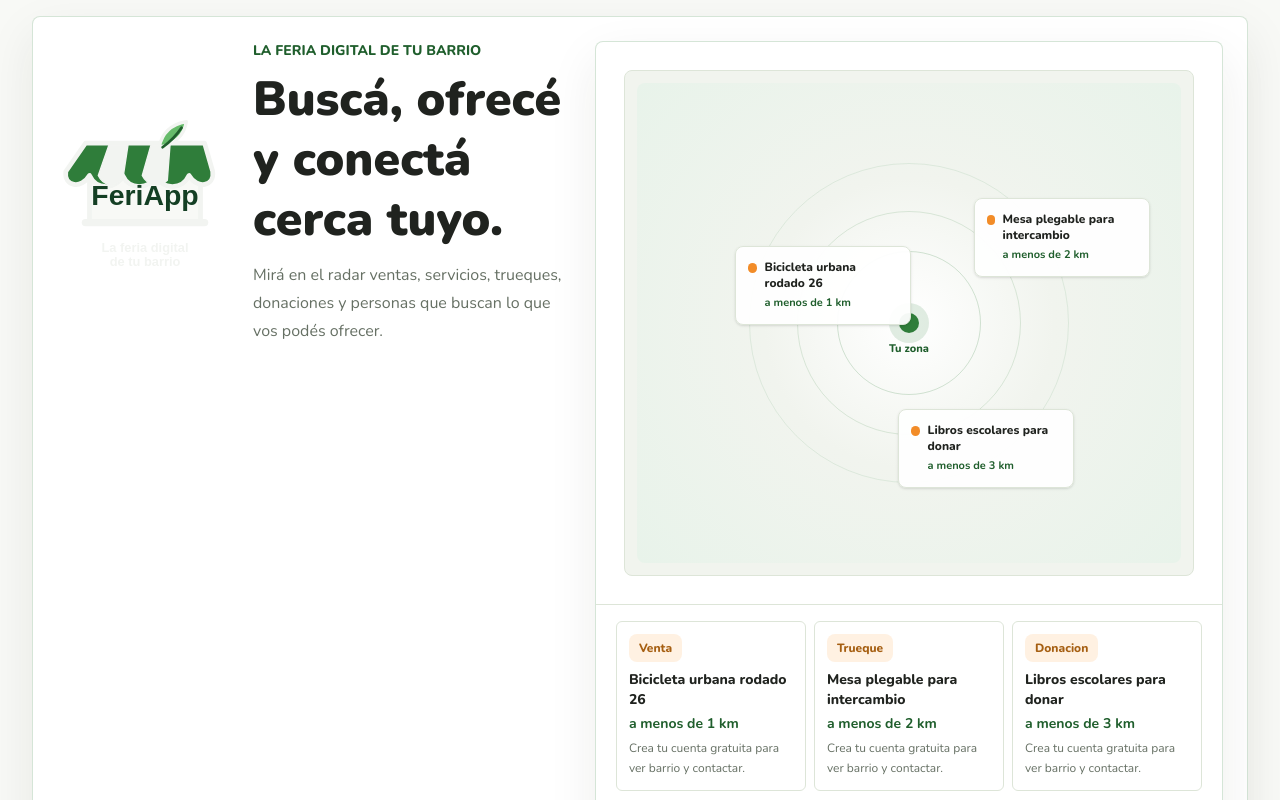
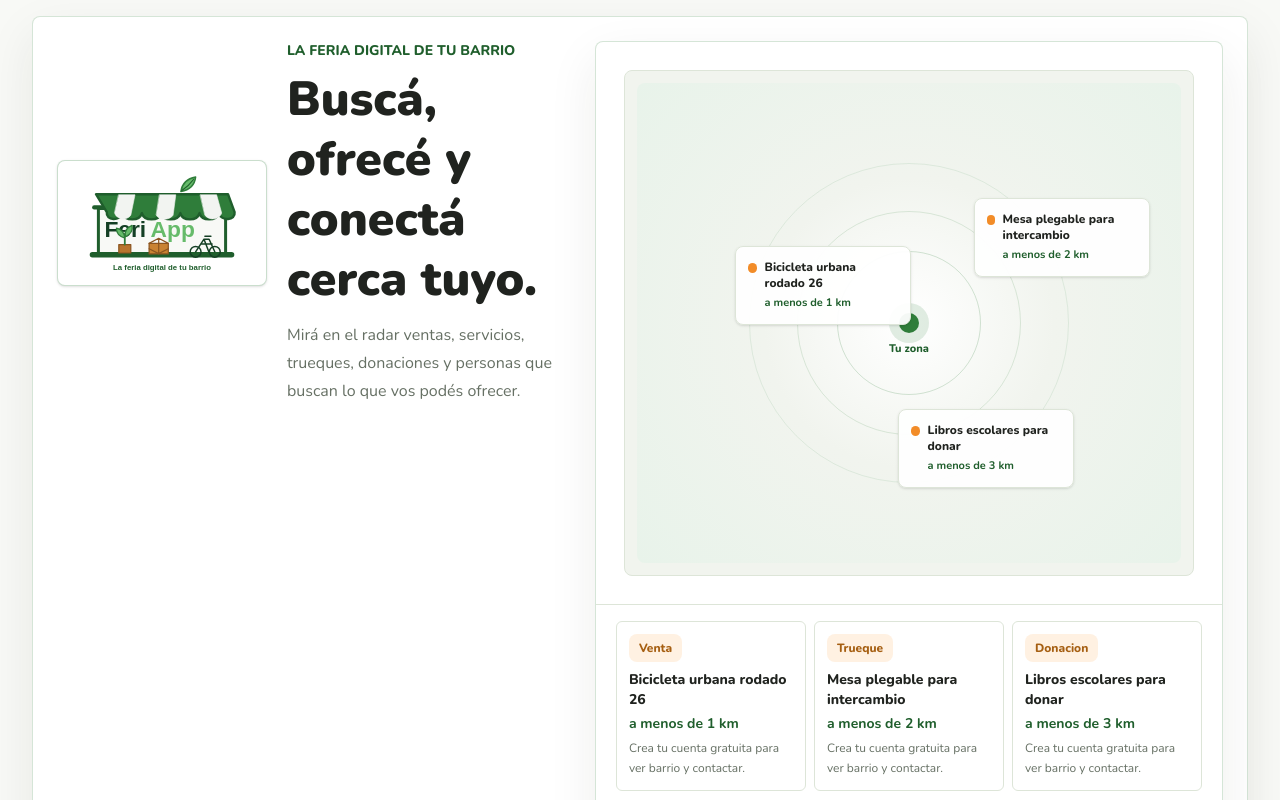
Before and after one commit to Alk1453/FeriApp, a Next.js app: page / in a window 1280 px wide. Shown: the top 800 px of the page. Built offline with nearby package versions, Linux system fonts and the light colour scheme.

Commit message:
Improve home logo contrast

```diff
--- a/src/app/page.tsx
+++ b/src/app/page.tsx
@@ -21,11 +21,13 @@ export default function Home() {
         <header className="grid gap-6 rounded-lg border border-primary/20 bg-white p-5 shadow-[0_18px_50px_rgba(32,35,31,0.08)] sm:p-6 xl:grid-cols-[0.9fr_1.1fr] xl:items-stretch">
           <div className="flex flex-col justify-between gap-6">
             <div className="flex flex-col gap-5 sm:flex-row sm:items-center">
-              <img
-                alt="FeriApp"
-                className="h-auto w-44 shrink-0"
-                src="/brand/logo-sidebar-dark.svg"
-              />
+              <div className="w-fit shrink-0 rounded-lg border border-primary/25 bg-white p-2 shadow-sm">
+                <img
+                  alt="FeriApp"
+                  className="h-auto w-48"
+                  src="/brand/logo-primary.svg"
+                />
+              </div>
               <div>
                 <p className="text-sm font-extrabold uppercase text-primary-strong">
                   La feria digital de tu barrio
```
